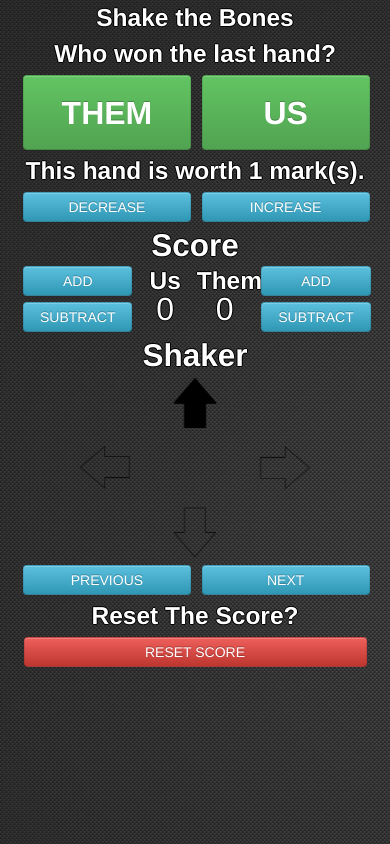
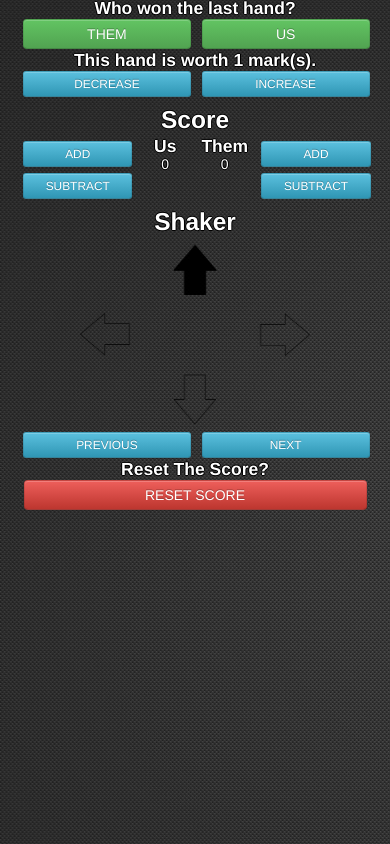
Before and after one commit to zachcannon/Shake_The_Bones, a Flask app: page /game in a window 390 px wide. Run offline with Flask 2, Linux system fonts and the light colour scheme; parts of the project's set-up code (start-up, migrations or seed data) failed here and were passed over; some libraries are stand-ins or nearby versions.

Commit message:
Reduced button size, text size, and other minor ways to achieve maximum screen show on phone

```diff
--- a/app/templates/base.html
+++ b/app/templates/base.html
@@ -198,54 +198,52 @@
 	</div>
 
 	<div class='visible-phone'>
-		<h3 class='section-header'> Shake the Bones</h3>
-
 		<div class='row-fluid'>
 			<div class="span12">
-				<h3 class='section-header'>Who won the last hand?</h3>
+				<h4 class='section-header'>Who won the last hand?</h4>
 				<div class='row-fluid'>
-					<div class="span6"><button class="btn btn-success btn-lg js-them_win_the_turn turn-button"> THEM </button></div>
-					<div class="span6"><button class="btn btn-success btn-lg js-us_win_the_turn turn-button"> US </button></div>
+					<div class="span6"><button class="btn btn-success btn-default js-them_win_the_turn turn-button-phone"> THEM </button></div>
+					<div class="span6"><button class="btn btn-success btn-default js-us_win_the_turn turn-button-phone"> US </button></div>
 				</div>
 			</div>
 		</div>
 
 		<div class="row-fluid">
 			<div class="span12">
-				<h3 class='section-header'>This hand is worth <span class='js-count_on_turn'>1</span> mark(s).</h3>
+				<h4 class='section-header'>This hand is worth <span class='js-count_on_turn'>1</span> mark(s).</h4>
 				<div class="row-fluid">
-					<div class="span6"><button class="btn btn-info btn-default js-decrement_count">DECREASE</button></div>
-					<div class="span6"><button class="btn btn-info btn-default js-increment_count">INCREASE</button></div>
+					<div class="span6"><button class="btn btn-info btn-small js-decrement_count">DECREASE</button></div>
+					<div class="span6"><button class="btn btn-info btn-small js-increment_count">INCREASE</button></div>
 				</div>
 			</div>
 		</div>
 
-		<h2 class='section-header'> Score </h2>
+		<h3 class='section-header'> Score </h3>
 
 		<div class="row-fluid">
 			<div class='span4'>
-				<button class='btn btn-info btn-default scorechangebutton js-us_increment'> ADD </button>
-				<button class='btn btn-info btn-default scorechangebutton js-us_decrement'> SUBTRACT </button>
+				<button class='btn btn-info btn-small scorechangebutton js-us_increment'> ADD </button>
+				<button class='btn btn-info btn-small scorechangebutton js-us_decrement'> SUBTRACT </button>
 			</div>
 
 			<div class='span2'>
-				<h3 class='section-header'>Us</h3>
-				<p class='js-us_score_box scorebox section-header'>0</p>
+				<h4 class='section-header'>Us</h4>
+				<p class='js-us_score_box scorebox-phone section-header'>0</p>
 			</div>
 
 			<div class='span2'>
-				<h3 class='section-header'>Them</h3>
-				<p class='js-them_score_box scorebox section-header'>0</p>
+				<h4 class='section-header'>Them</h4>
+				<p class='js-them_score_box scorebox-phone section-header'>0</p>
 			</div>
 
 			<div class='span4'>
-				<button class='btn btn-info btn-default scorechangebutton js-them_increment'> ADD </button>
-				<button class='btn btn-info btn-default scorechangebutton js-them_decrement'> SUBTRACT </button>
+				<button class='btn btn-info btn-small scorechangebutton js-them_increment'> ADD </button>
+				<button class='btn btn-info btn-small scorechangebutton js-them_decrement'> SUBTRACT </button>
 			</div>
 		</div>
 
 
-		<h2 class='section-header'> Shaker </h2>
+		<h3 class='section-header'> Shaker </h3>
 
 		<div class='row-fluid'>
 			<div class='span2 offset5 arrowholder'>
@@ -273,13 +271,13 @@
 		</div>
 
 		<div class='row-fluid'>
-			<div class="span6"><button class='btn btn-info btn-default js-previous_shaker'> PREVIOUS </button></div>
-			<div class="span6"><button class='btn btn-info btn-default js-next_shaker'> NEXT </button></div>
+			<div class="span6"><button class='btn btn-info btn-small js-previous_shaker'> PREVIOUS </button></div>
+			<div class="span6"><button class='btn btn-info btn-small js-next_shaker'> NEXT </button></div>
 		</div>
 
 		<div class='row-fluid'>
 			<div class="span12">
-				<h3 class='section-header'>Reset The Score?</h3>
+				<h4 class='section-header'>Reset The Score?</h4>
 				<div><button class="btn btn-danger btn-lg js-reset_count_to_zero"> RESET SCORE </button></div>
 			</div>
 		</div>
```
